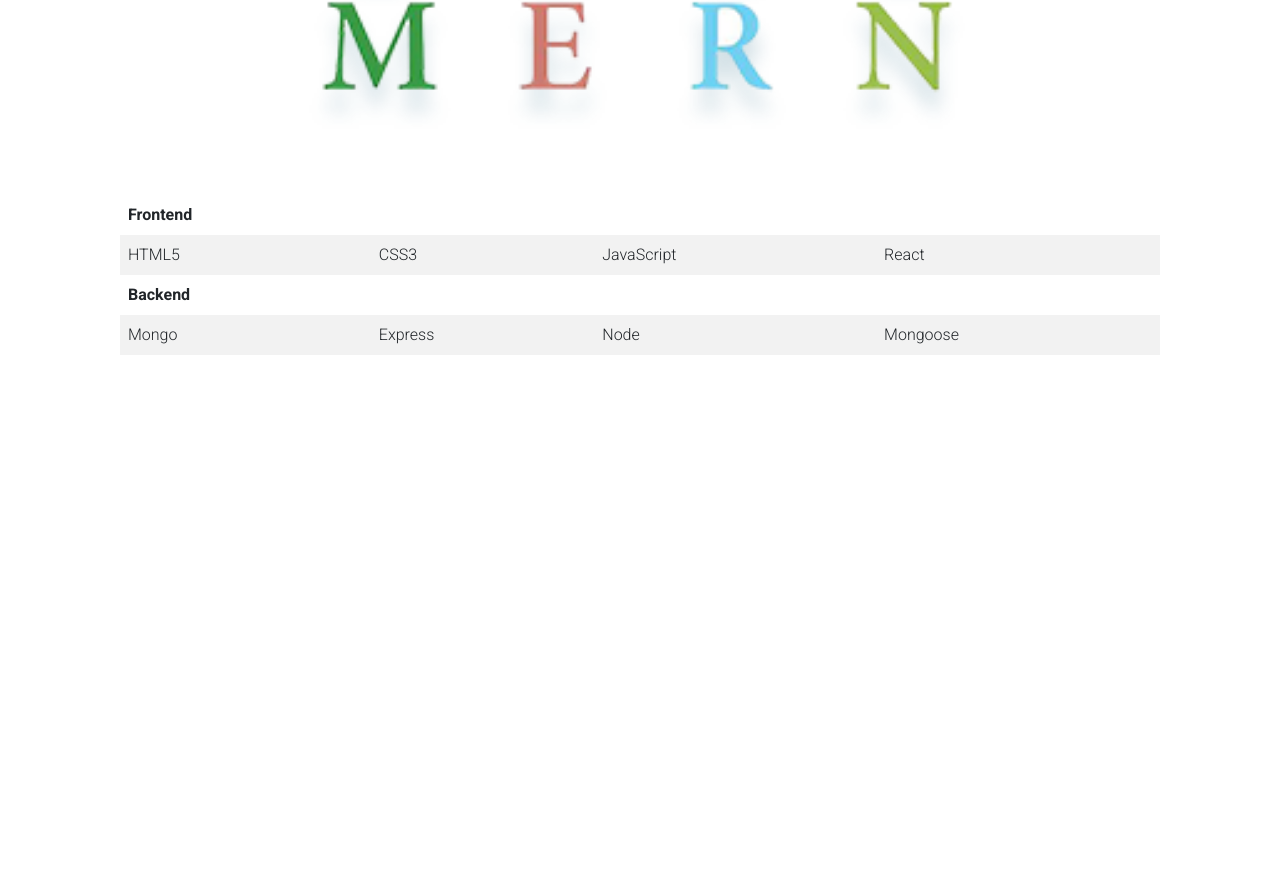
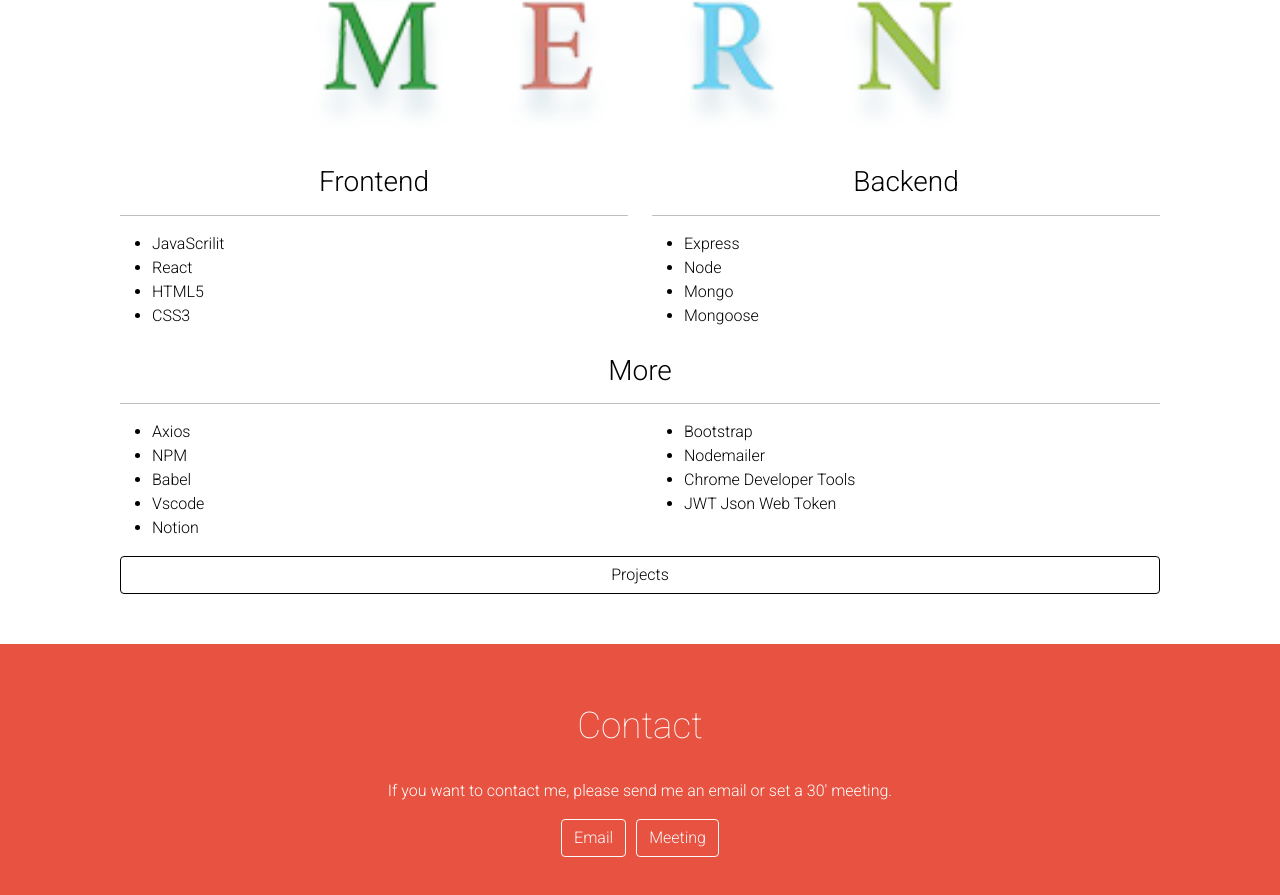
Before and after one commit to ferbperdomo/ferbperdomo.github.io, a React (Create React App) app in the folder portfolio/: page / in a window 1280 px wide. Shown: the part 1229-2124 px from the top of the page. Before the commit the page ends 1650 px from the top, so only its background shows below. Built offline with nearby package versions, Linux system fonts and the light colour scheme.

Commit message:
sections

```diff
--- a/portfolio/src/Components/Navigation/Navigation.jsx
+++ b/portfolio/src/Components/Navigation/Navigation.jsx
@@ -1,23 +1,15 @@
-import { Navbar, Container, Nav, Modal } from 'react-bootstrap'
-import { useState } from 'react'
+import { Navbar, Container, Nav } from 'react-bootstrap'
 import { NavLink } from 'react-router-dom'
 import './Navigation.css'
 
 const Navigation = () => {
 
-    const value = [true]
-    const [fullscreen, setFullscreen] = useState(true)
-    const [showModal, setShowModal] = useState(false)
-
-    function handleShow(breakpoint) {
-        setFullscreen(breakpoint)
-        setShowModal(true)
-    }
 
     return (
         <>
-            <Navbar onClick={() => handleShow(value)} expanded={false} expand="lg" sticky="top" bg="light" variant="light">
+            <Navbar collapseOnSelect expand="lg" sticky="top" bg="light" variant="light">
                 <Container>
+                    <Navbar.Brand href="#home"></Navbar.Brand>
                     <Navbar.Toggle aria-controls="responsive-navbar-nav" />
                     <Navbar.Collapse id="responsive-navbar-nav" className="justify-content-end">
                         <NavLink to='/whoami'>
@@ -33,28 +25,6 @@
                 </Container>
             </Navbar>
 
-            <Modal show={showModal} fullscreen={fullscreen} onHide={() => setShowModal(false)}>
-
-                <Modal.Header closeButton>
-                    <Modal.Title>Welcome!</Modal.Title>
-                </Modal.Header>
-
-                <Modal.Body >
-                    <NavLink to='/'>
-                        <Nav.Link as="span">Main</Nav.Link>
-                    </NavLink>
-                    <NavLink to='/whoami'>
-                        <Nav.Link as="span">Who am I?</Nav.Link>
-                    </NavLink>
-                    <NavLink to="/projects">
-                        <Nav.Link as="span">My projects</Nav.Link>
-                    </NavLink>
-                    <NavLink to="/contact">
-                        <Nav.Link as="span">Contact me :)</Nav.Link>
-                    </NavLink>
-                </Modal.Body>
-
-            </Modal>
         </>
     )
 }
--- a/portfolio/src/pages/IndexPage/IndexPage.css
+++ b/portfolio/src/pages/IndexPage/IndexPage.css
@@ -3,22 +3,25 @@
     color: white;
     height: 80vh;
     text-align: left;
-    background-position: right;
     background-repeat: no-repeat;
     background-size: cover;
     padding-top: 50px;
-    position: relative;
 }
 
 h2 {
     font-size: 2.3em;
     text-align: center;
-    color: #76281D;
     font-weight: 700;
     margin-top: 20px;
 }
 
-.btn {
+h3 {
+    text-align: center;
+    padding-top: 10px;
+    font-weight: 300;
+}
+
+.social {
     margin-top: 25px;
 }
 
@@ -89,7 +92,17 @@
 }
 
 #about .container {
-    padding: 50px;
+    padding: 50px 50px 10px;
+}
+
+a {
+    display: inherit;
+}
+
+.btn-projects {
+    border: 1px solid black;
+    color: black;
+    background-color: white;
 }
 
 .mern {
@@ -115,6 +128,23 @@
     padding: 0 50px 50px;
 }
 
+#contact {
+    background-color: #E85240;
+    padding: 40px;
+    color: white;
+    text-align: center;
+}
+
+#contact h2 {
+    font-weight: 200;
+    color: white;
+    margin-bottom: 30px;
+}
+
+.email {
+    margin-right: 10px;
+}
+
 @media (min-width: 576px) {
     #hero {
         background-position: center;
--- a/portfolio/src/pages/IndexPage/IndexPage.jsx
+++ b/portfolio/src/pages/IndexPage/IndexPage.jsx
@@ -1,4 +1,5 @@
-import { Container, Button, Table } from 'react-bootstrap'
+import { Container, Button, Col, Row } from 'react-bootstrap'
+import { Link } from 'react-router-dom'
 import icon from '../../img/icon.png'
 import mern from '../../img/mern_icon.png'
 import '../IndexPage/IndexPage.css'
@@ -15,9 +16,9 @@
                         <p>Hi! <img className='wavy-hand' src="https://media.tenor.com/images/30169e4a670daf12443df7d2dd140176/tenor.gif" alt='wavy hand' /> I am</p>
                         <p className='brand'>Cristian Perdomo.</p>
                         <p>FullStack Developer</p>
-                        <Button href="https://www.linkedin.com/in/cristian-perdomo-parra/" variant="outline-light">Linkedin</Button>
+                        <Button className='social' href="https://www.linkedin.com/in/cristian-perdomo-parra/" variant="outline-light">Linkedin</Button>
                         <br />
-                        <Button href='https://github.com/ferbperdomo' variant="outline-light">Github</Button>
+                        <Button className='social' href='https://github.com/ferbperdomo' variant="outline-light">Github</Button>
                     </article>
 
                 </Container>
@@ -42,7 +43,7 @@
                     </article>
                     <hr />
                     <figure className='mern'>
-                        <h2>Tech me</h2>
+                        <h2>Stack</h2>
                         <img src={mern} alt="MERN stack" />
 
                     </figure>
@@ -52,34 +53,71 @@
 
             <section id='tech'>
                 <Container>
-                    <Table striped borderless>
-                        <thead>
-                            <tr>
-                                <th>Frontend</th>
-                            </tr>
-                        </thead>
-                        <tbody>
-                            <tr>
-                                <td>HTML5</td>
-                                <td>CSS3</td>
-                                <td>JavaScript</td>
-                                <td>React</td>
-                            </tr>
-                        </tbody>
-                        <thead>
-                            <tr>
-                                <th>Backend</th>
-                            </tr>
-                        </thead>
-                        <tbody>
-                            <tr>
-                                <td>Mongo</td>
-                                <td>Express</td>
-                                <td>Node</td>
-                                <td>Mongoose</td>
-                            </tr>
-                        </tbody>
-                    </Table>
+                    <article className='tech-stack'>
+                        <Row>
+                            <Col>
+                                <h3>Frontend</h3>
+                                <hr />
+                                <ul>
+                                    <li>JavaScrilit</li>
+                                    <li>React</li>
+                                    <li>HTML5</li>
+                                    <li>CSS3</li>
+                                </ul>
+                            </Col>
+                            <Col>
+                                <h3>Backend</h3>
+                                <hr />
+                                <ul>
+                                    <li>Express</li>
+                                    <li>Node</li>
+                                    <li>Mongo</li>
+                                    <li>Mongoose</li>
+                                </ul>
+                            </Col>
+                        </Row>
+                        <Col>
+                            <h3>More</h3>
+                            <hr />
+                            <Row>
+                                <Col>
+                                    <ul>
+                                        <li>Axios</li>
+                                        <li>NPM</li>
+                                        <li>Babel</li>
+                                        <li>Vscode</li>
+                                        <li>Notion</li>
+                                    </ul>
+                                </Col>
+                                <Col>
+                                    <ul>
+                                        <li>Bootstrap</li>
+                                        <li>Nodemailer</li>
+                                        <li>Chrome Developer Tools</li>
+                                        <li>JWT Json Web Token</li>
+                                    </ul>
+                                </Col>
+                            </Row>
+                            <div className="d-grid gap-2">
+                                <Link to='/projects'>
+                                    <Button className='btn-projects' >
+                                        Projects
+                                    </Button>
+                                </Link>
+                            </div>
+                        </Col>
+
+                    </article>
+                </Container>
+            </section>
+            <section id='contact'>
+                <Container>
+                    <article className='contact'>
+                        <h2>Contact</h2>
+                        <p> If you want to contact me, please send me an email or set a 30' meeting.</p>
+                        <Button className='email' href="mailto:ferbperdomo@gmail.com" variant="outline-light">Email</Button>
+                        <Button href="https://calendly.com/ferbperdomo/30min" variant="outline-light">Meeting</Button>
+                    </article>
                 </Container>
             </section>
         </>
```
